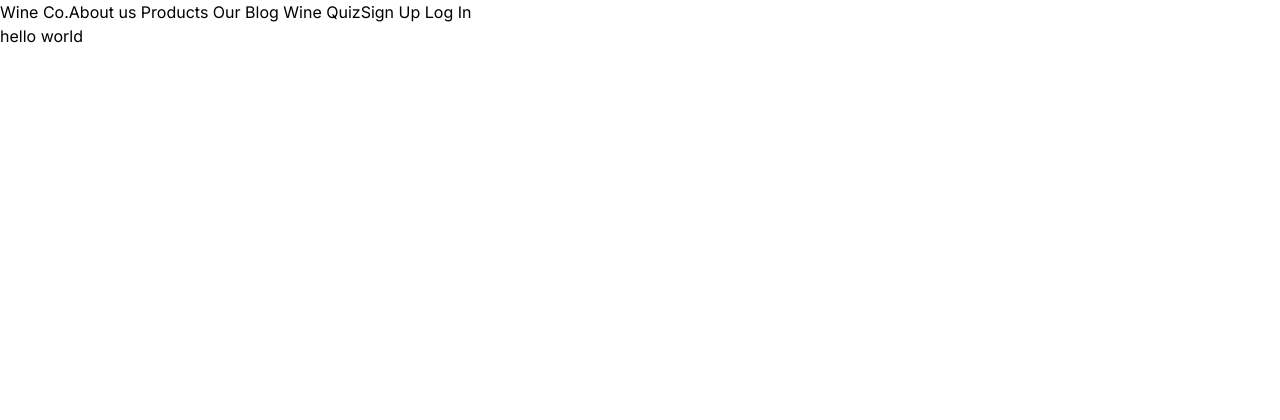
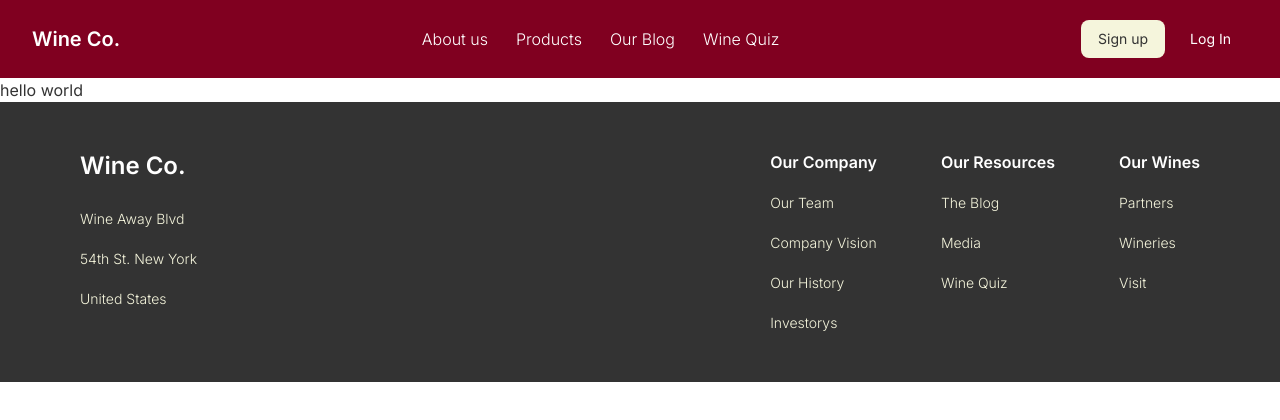
Before and after one commit to vctormb/wineco, a Next.js app: page / in a window 1280 px wide. Shown: the top 420 px of the page. Built offline with nearby package versions, Linux system fonts and the light colour scheme.

Commit message:
footer component

```diff
--- /dev/null
+++ b/components/button/button-link.tsx
@@ -0,0 +1,36 @@
+import clsx from 'clsx'
+import Link, { LinkProps } from 'next/link'
+import { AnchorHTMLAttributes } from 'react'
+
+type ButtonProps = {
+  size?: 'sm' | 'md'
+  color?: 'primary' | 'yellow' | 'white'
+  variant?: 'solid' | 'ghost' | 'outline'
+}
+
+type Props = ButtonProps & LinkProps & AnchorHTMLAttributes<HTMLAnchorElement>
+
+export function ButtonLink({
+  size = 'md',
+  color = 'primary',
+  variant = 'solid',
+  ...props
+}: Props) {
+  return (
+    <Link
+      {...props}
+      className={clsx('rounded-lg border', {
+        // size
+        'px-8 py-3': size === 'md',
+        'px-4 py-2 text-sm': size === 'sm',
+        // variant solid
+        'border-transparent bg-yellow-100 text-neutral-700':
+          variant === 'solid' && color === 'yellow',
+        'bg-white border-neutral-300 text-neutral-700': variant === 'solid' && color === 'white',
+        'bg-red-900': variant === 'solid' && color === 'primary',
+        // variant ghost
+        'text-white bg-transparent border-transparent': variant === 'ghost' && color === 'white',
+      })}
+    />
+  )
+}
--- /dev/null
+++ b/components/button/index.ts
@@ -0,0 +1 @@
+export * from './button-link'
--- a/package.json
+++ b/package.json
@@ -12,6 +12,7 @@
   },
   "dependencies": {
     "autoprefixer": "10.4.14",
+    "clsx": "^1.2.1",
     "next": "13.3.0",
     "postcss": "8.4.23",
     "react": "18.2.0",
--- a/pages/_app.tsx
+++ b/pages/_app.tsx
@@ -7,7 +7,7 @@ import { ReactElement, ReactNode } from 'react'
 
 const inter = Inter({
   subsets: ['latin'],
-  weight: ['400', '600', '700'],
+  weight: ['300', '400', '600', '700'],
   fallback: ['sans-serif'],
   display: 'swap', // minimizes the risk of invisible text or layout shift
   variable: '--font-inter',
--- a/pages/index.tsx
+++ b/pages/index.tsx
@@ -1,7 +1,4 @@
 export default function Home() {
-  return (
-    <div className="flex min-h-screen">
-      hello world
-    </div>
-  )
+  // return <div className="flex min-h-screen">hello world</div>
+  return <div className="flex">hello world</div>
 }
--- a/styles/globals.css
+++ b/styles/globals.css
@@ -2,17 +2,19 @@
 @tailwind components;
 @tailwind utilities;
 
-:root {
-  --color-white: '#ffffff';
-  --color-neutral-300: '#ffffff';
-  --color-neutral-400: '#A8A8A8';
-  --color-neutral-700: '#333333';
-  --color-slate-100: '#F8F8FF';
-  --color-yellow-100: '#F5F5DC';
-  --color-red-900: '#800020';
+@layer base {
+  :root {
+    --color-white: #ffffff;
+    --color-neutral-300: #ffffff;
+    --color-neutral-400: #a8a8a8;
+    --color-neutral-700: #333333;
+    --color-slate-100: #f8f8ff;
+    --color-yellow-100: #f5f5dc;
+    --color-red-900: #800020;
+  }
 }
 
 body {
   color: var(--color-neutral-700);
-  background-color: var(--color-white)
+  background-color: var(--color-white);
 }
--- a/tailwind.config.js
+++ b/tailwind.config.js
@@ -4,6 +4,7 @@ const { fontFamily } = require('tailwindcss/defaultTheme')
 module.exports = {
   content: [
     './pages/**/*.{js,ts,jsx,tsx}',
+    './templates/**/*.{js,ts,jsx,tsx}',
     './components/**/*.{js,ts,jsx,tsx}',
     './app/**/*.{js,ts,jsx,tsx}',
   ],
--- /dev/null
+++ b/templates/footer.tsx
@@ -0,0 +1,135 @@
+import Link from 'next/link'
+
+type FooterLinks = {
+  label: string
+  href?: string
+}
+
+const wineCo: FooterLinks[] = [
+  {
+    label: 'Wine Away Blvd',
+  },
+  {
+    label: '54th St. New York',
+  },
+  { label: 'United States' },
+]
+
+const ourCompany: FooterLinks[] = [
+  {
+    label: 'Our Team',
+    href: '#',
+  },
+  {
+    label: 'Company Vision',
+    href: '#',
+  },
+  {
+    label: 'Our History',
+    href: '#',
+  },
+  {
+    label: 'Investorys',
+    href: '#',
+  },
+]
+
+const ourResources: FooterLinks[] = [
+  {
+    label: 'The Blog',
+    href: '#',
+  },
+  {
+    label: 'Media',
+    href: '#',
+  },
+  {
+    label: 'Wine Quiz',
+    href: '#',
+  },
+]
+
+const ourWines: FooterLinks[] = [
+  {
+    label: 'Partners',
+    href: '#',
+  },
+  {
+    label: 'Wineries',
+    href: '#',
+  },
+  {
+    label: 'Visit',
+    href: '#',
+  },
+]
+
+export function Footer() {
+  return (
+    <footer>
+      <div className="bg-neutral-700 py-12 px-20">
+        <div className="flex justify-between">
+          <div className="flex flex-col">
+            <span className="text-white font-semibold text-2xl">Wine Co.</span>
+            <ul className="flex gap-4 flex-col mt-6">
+              {wineCo.map((item) => (
+                <li key={item.label}>
+                  <span className="text-yellow-100 font-thin text-sm">
+                    {item.label}
+                  </span>
+                </li>
+              ))}
+            </ul>
+          </div>
+          <div className="flex gap-16">
+            <ul className="flex gap-4 flex-col">
+              <li>
+                <span className="font-semibold text-white">Our Company</span>
+              </li>
+              {ourCompany.map((item) => (
+                <li key={item.label}>
+                  <Link
+                    href={item.href!}
+                    className="text-yellow-100 font-thin text-sm"
+                  >
+                    {item.label}
+                  </Link>
+                </li>
+              ))}
+            </ul>
+            <ul className="flex gap-4 flex-col">
+              <li>
+                <span className="font-semibold text-white">Our Resources</span>
+              </li>
+              {ourResources.map((item) => (
+                <li key={item.label}>
+                  <Link
+                    href={item.href!}
+                    className="text-yellow-100 font-thin text-sm"
+                  >
+                    {item.label}
+                  </Link>
+                </li>
+              ))}
+            </ul>
+            <ul className="flex gap-4 flex-col">
+              <li>
+                <span className="font-semibold text-white">Our Wines</span>
+              </li>
+              {ourWines.map((item) => (
+                <li key={item.label}>
+                  <Link
+                    href={item.href!}
+                    className="text-yellow-100 font-thin text-sm"
+                  >
+                    {item.label}
+                  </Link>
+                </li>
+              ))}
+            </ul>
+          </div>
+        </div>
+      </div>
+    </footer>
+  )
+}
--- a/templates/layout.tsx
+++ b/templates/layout.tsx
@@ -1,4 +1,7 @@
+import { ButtonLink } from '@/components/button'
+import Link from 'next/link'
 import { ReactNode } from 'react'
+import { Footer } from './footer'
 
 type Props = {
   children: ReactNode
@@ -7,12 +10,25 @@ type Props = {
 export function Layout({ children }: Props) {
   return (
     <>
-      <nav className="flex justify-between">
-        Wine Co.
-        <div>About us Products Our Blog Wine Quiz</div>
-        <div>Sign Up Log In</div>
+      <nav className="flex justify-between items-center bg-red-900 py-5 px-8 text-white">
+        <span className="text-xl font-semibold">Wine Co.</span>
+        <div className="flex gap-7 font-thin">
+          <Link href="#">About us</Link>
+          <Link href="#">Products</Link>
+          <Link href="#">Our Blog</Link>
+          <Link href="#">Wine Quiz</Link>
+        </div>
+        <div className="flex gap-2">
+          <ButtonLink href="#" size="sm" color="yellow">
+            Sign up
+          </ButtonLink>
+          <ButtonLink href="#" size="sm" variant="ghost" color="white">
+            Log In
+          </ButtonLink>
+        </div>
       </nav>
       <main>{children}</main>
+      <Footer />
     </>
   )
 }
```
Also changed, not shown: 1 other file (tests, documents, lock files or other folders).
